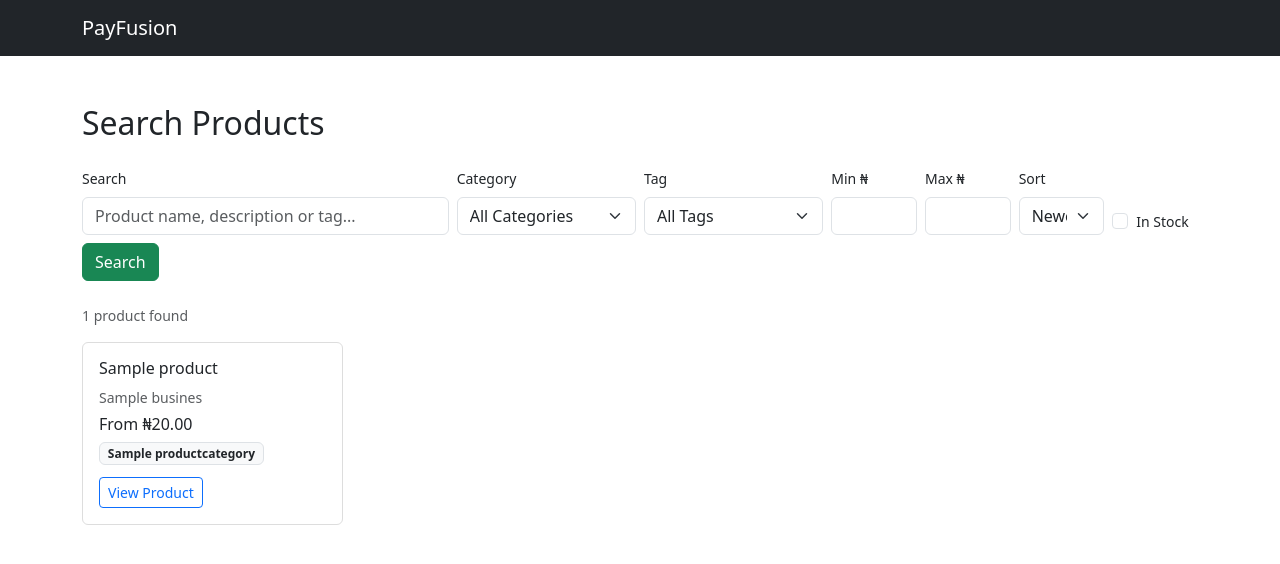
After one commit to Emmanuel-EO1/PayFusion, a Django app: page /search/ in a window 1280 px wide. The commit adds this page. Shown: the top 564 px of the page. Run offline with Django 5.2, Linux system fonts and the light colour scheme; tables that the repository leaves empty hold one stand-in row (values such as "Sample post").

Commit message:
feat: Phase 11 Step 3 — search and discovery, trending products, search filters and sorting

```diff
--- /dev/null
+++ b/core/templates/core/search.html
@@ -0,0 +1,169 @@
+{% extends 'base.html' %}
+{% load static %}
+
+{% block title %}
+    {% if query %}Search: {{ query }}{% else %}Search Products{% endif %} — PayFusion
+{% endblock %}
+
+{% block content %}
+<div class="container mt-5">
+
+    <h2 class="mb-4">Search Products</h2>
+
+    {# --- Search & Filter Form --- #}
+    <form method="get" action="{% url 'core:search' %}" class="mb-4">
+        <div class="row g-2 align-items-end">
+
+            <div class="col-md-4">
+                <label class="form-label small">Search</label>
+                <input type="text" name="q" class="form-control"
+                       placeholder="Product name, description or tag..."
+                       value="{{ query }}">
+            </div>
+
+            <div class="col-md-2">
+                <label class="form-label small">Category</label>
+                <select name="category" class="form-select">
+                    <option value="">All Categories</option>
+                    {% for cat in categories %}
+                    <option value="{{ cat.id }}"
+                        {% if category_id == cat.id|stringformat:"s" %}selected{% endif %}>
+                        {{ cat.name }}
+                    </option>
+                    {% endfor %}
+                </select>
+            </div>
+
+            <div class="col-md-2">
+                <label class="form-label small">Tag</label>
+                <select name="tag" class="form-select">
+                    <option value="">All Tags</option>
+                    {% for tag in tags %}
+                    <option value="{{ tag.slug }}"
+                        {% if tag_slug == tag.slug %}selected{% endif %}>
+                        {{ tag.name }}
+                    </option>
+                    {% endfor %}
+                </select>
+            </div>
+
+            <div class="col-md-1">
+                <label class="form-label small">Min ₦</label>
+                <input type="number" name="min_price" class="form-control"
+                       value="{{ min_price }}" min="0">
+            </div>
+
+            <div class="col-md-1">
+                <label class="form-label small">Max ₦</label>
+                <input type="number" name="max_price" class="form-control"
+                       value="{{ max_price }}" min="0">
+            </div>
+
+            <div class="col-md-1">
+                <label class="form-label small">Sort</label>
+                <select name="sort" class="form-select">
+                    <option value="newest" {% if sort == 'newest' %}selected{% endif %}>Newest</option>
+                    <option value="price_asc" {% if sort == 'price_asc' %}selected{% endif %}>Price ↑</option>
+                    <option value="price_desc" {% if sort == 'price_desc' %}selected{% endif %}>Price ↓</option>
+                    <option value="most_reviewed" {% if sort == 'most_reviewed' %}selected{% endif %}>Most Reviewed</option>
+                    <option value="highest_rated" {% if sort == 'highest_rated' %}selected{% endif %}>Highest Rated</option>
+                </select>
+            </div>
+
+            <div class="col-md-1">
+                <div class="form-check mt-4">
+                    <input type="checkbox" name="in_stock" class="form-check-input"
+                           id="in_stock" {% if in_stock %}checked{% endif %}>
+                    <label class="form-check-label small" for="in_stock">In Stock</label>
+                </div>
+            </div>
+
+            <div class="col-auto">
+                <button type="submit" class="btn btn-success">Search</button>
+                {% if query or category_id or tag_slug or min_price or max_price or in_stock %}
+                <a href="{% url 'core:search' %}" class="btn btn-outline-secondary">Clear</a>
+                {% endif %}
+            </div>
+
+        </div>
+    </form>
+
+    {# --- Results Count --- #}
+    <p class="text-muted small mb-3">
+        {{ result_count }} product{{ result_count|pluralize }} found
+        {% if query %}for "<strong>{{ query }}</strong>"{% endif %}
+    </p>
+
+    {# --- Results Grid --- #}
+    {% if page_obj %}
+    <div class="row">
+        {% for product in page_obj %}
+        <div class="col-md-3 mb-4">
+            <div class="card h-100" style="border:1px solid #ddd;">
+                <div class="card-body p-3">
+                    <h6>{{ product.name }}</h6>
+                    <p class="text-muted small mb-1">{{ product.business.name }}</p>
+                    <p class="mb-1">
+                        {% if product.has_variants %}
+                            From &#8358;{{ product.display_price_range }}
+                        {% else %}
+                            &#8358;{{ product.price|floatformat:2 }}
+                        {% endif %}
+                    </p>
+                    {% if product.category %}
+                    <span class="badge bg-light text-dark border small mb-1">
+                        {{ product.category.name }}
+                    </span>
+                    {% endif %}
+                    {% if not product.is_in_stock %}
+                    <span class="badge bg-danger small mb-1">Out of Stock</span>
+                    {% endif %}
+                    {% with avg=product.reviews.filter %}
+                    {% endwith %}
+                    <div class="mt-2">
+                        <a href="{% url 'products:product_detail' product.id %}"
+                           class="btn btn-sm btn-outline-primary">
+                            View Product
+                        </a>
+                    </div>
+                </div>
+            </div>
+        </div>
+        {% endfor %}
+    </div>
+
+    {# --- Pagination --- #}
+    {% if page_obj.has_other_pages %}
+    <nav class="mt-4">
+        <ul class="pagination">
+            {% if page_obj.has_previous %}
+            <li class="page-item">
+                <a class="page-link" href="?{% if query %}q={{ query }}&{% endif %}page={{ page_obj.previous_page_number }}">
+                    Previous
+                </a>
+            </li>
+            {% endif %}
+            {% for num in page_obj.paginator.page_range %}
+            <li class="page-item {% if page_obj.number == num %}active{% endif %}">
+                <a class="page-link" href="?{% if query %}q={{ query }}&{% endif %}page={{ num }}">
+                    {{ num }}
+                </a>
+            </li>
+            {% endfor %}
+            {% if page_obj.has_next %}
+            <li class="page-item">
+                <a class="page-link" href="?{% if query %}q={{ query }}&{% endif %}page={{ page_obj.next_page_number }}">
+                    Next
+                </a>
+            </li>
+            {% endif %}
+        </ul>
+    </nav>
+    {% endif %}
+
+    {% else %}
+    <p class="text-muted">No products found. Try adjusting your search or filters.</p>
+    {% endif %}
+
+</div>
+{% endblock %}
--- a/core/urls.py
+++ b/core/urls.py
@@ -5,6 +5,7 @@ app_name = 'core'
 
 urlpatterns = [
     path('', views.home, name='home'),
+    path('search/', views.search, name='search'),
     path('admin/commission-analytics/', views.commission_analytics, name='commission_analytics'),
     path('store/<slug:slug>/', views.vendor_storefront, name='vendor_storefront'),
 ]
--- a/core/views.py
+++ b/core/views.py
@@ -1,26 +1,45 @@
 from collections import defaultdict
-from decimal import Decimal
+from decimal import Decimal, InvalidOperation
 
 from django.shortcuts import render, get_object_or_404
 from django.contrib.admin.views.decorators import staff_member_required
-from django.db.models import Sum, Count
+from django.db.models import Sum, Count, Avg
 from django.db.models.functions import TruncMonth
 from django.utils import timezone
+from django.core.paginator import Paginator
 
 from orders.models import Order
 
 
 def home(request):
-    return render(request, 'core/home.html')
+    from products.models import Product
+    from orders.models import OrderItem
+
+    # Trending — 6 most ordered products in last 7 days
+    seven_days_ago = timezone.now() - timezone.timedelta(days=7)
+
+    trending_ids = (
+        OrderItem.objects
+        .filter(
+            order__status='paid',
+            order__created_at__gte=seven_days_ago,
+        )
+        .values('product')
+        .annotate(order_count=Count('id'))
+        .order_by('-order_count')
+        .values_list('product', flat=True)[:6]
+    )
+
+    trending_products = Product.objects.filter(
+        id__in=trending_ids,
+        is_active=True,
+    )
+
+    return render(request, 'core/home.html', {
+        'trending_products': trending_products,
+    })
 
 
-# ============================================================
-# PUBLIC VENDOR STOREFRONT
-#
-# Accessible to anyone — no login required.
-# Shows the vendor's banner, tagline, featured products,
-# and full active product catalogue.
-# ============================================================
 def vendor_storefront(request, slug):
     from tenants.models import Business
     from products.models import Product
@@ -45,20 +64,97 @@ def vendor_storefront(request, slug):
     })
 
 
-# ============================================================
-# COMMISSION ANALYTICS
-#
-# Staff-only dashboard showing platform commission revenue.
-# All figures come from Order.commission_fee — the snapshot
-# saved at settlement time, so historical accuracy is preserved
-# regardless of later rate changes.
-#
-# Sections:
-#   - Total commission (all time, this month, this week)
-#   - Top 10 vendors by commission contribution
-#   - Monthly trend (last 12 months)
-#   - Breakdown by product category
-# ============================================================
+def search(request):
+    from products.models import Product, ProductCategory, Tag
+
+    query = request.GET.get('q', '').strip()
+    category_id = request.GET.get('category', '').strip()
+    tag_slug = request.GET.get('tag', '').strip()
+    min_price = request.GET.get('min_price', '').strip()
+    max_price = request.GET.get('max_price', '').strip()
+    in_stock = request.GET.get('in_stock', '')
+    sort = request.GET.get('sort', 'newest')
+
+    from django.db.models import Q
+
+    products = Product.objects.filter(is_active=True).prefetch_related(
+        'tags', 'variants', 'reviews'
+    ).select_related('business', 'category')
+
+    # Text search across name, description, tags
+    if query:
+        products = products.filter(
+            Q(name__icontains=query) |
+            Q(description__icontains=query) |
+            Q(tags__name__icontains=query)
+        ).distinct()
+
+    # Category filter
+    if category_id:
+        products = products.filter(category_id=category_id)
+
+    # Tag filter
+    if tag_slug:
+        products = products.filter(tags__slug=tag_slug)
+
+    # Price range filter
+    if min_price:
+        try:
+            products = products.filter(price__gte=Decimal(min_price))
+        except InvalidOperation:
+            pass
+
+    if max_price:
+        try:
+            products = products.filter(price__lte=Decimal(max_price))
+        except InvalidOperation:
+            pass
+
+    # In stock filter — excludes products with zero stock and no variants
+    if in_stock:
+        products = products.filter(
+            Q(stock_quantity__gt=0) |
+            Q(variants__stock_quantity__gt=0)
+        ).distinct()
+
+    # Sorting
+    if sort == 'price_asc':
+        products = products.order_by('price')
+    elif sort == 'price_desc':
+        products = products.order_by('-price')
+    elif sort == 'most_reviewed':
+        products = products.annotate(
+            review_count=Count('reviews')
+        ).order_by('-review_count')
+    elif sort == 'highest_rated':
+        products = products.annotate(
+            avg_rating=Avg('reviews__rating')
+        ).order_by('-avg_rating')
+    else:
+        products = products.order_by('-created_at')
+
+    paginator = Paginator(products, 12)
+    page_number = request.GET.get('page')
+    page_obj = paginator.get_page(page_number)
+
+    categories = ProductCategory.objects.all()
+    tags = Tag.objects.all()
+
+    return render(request, 'core/search.html', {
+        'page_obj': page_obj,
+        'query': query,
+        'category_id': category_id,
+        'tag_slug': tag_slug,
+        'min_price': min_price,
+        'max_price': max_price,
+        'in_stock': in_stock,
+        'sort': sort,
+        'categories': categories,
+        'tags': tags,
+        'result_count': paginator.count,
+    })
+
+
 @staff_member_required
 def commission_analytics(request):
 
@@ -88,7 +184,6 @@ def commission_analytics(request):
         created_at__gte=start_of_week
     ).aggregate(total=Sum('commission_fee'))['total'] or Decimal('0.00')
 
-    # Top 10 vendors by commission contribution
     by_vendor = (
         paid_orders
         .values('business__name')
@@ -96,7 +191,6 @@ def commission_analytics(request):
         .order_by('-total')[:10]
     )
 
-    # Monthly trend — last 12 months
     by_month = (
         paid_orders
         .annotate(month=TruncMonth('created_at'))
@@ -105,9 +199,6 @@ def commission_analytics(request):
         .order_by('-month')[:12]
     )
 
-    # By category — grouped in Python since commission_fee
-    # is stored per-order, not per-item. Category is taken
-    # from each order's first item.
     category_totals = defaultdict(lambda: {'total': Decimal('0.00'), 'count': 0})
 
     for order in paid_orders.prefetch_related('items__product__category'):
```
Also changed, not shown: core/templates/core/home.html (+65 -18 lines).
